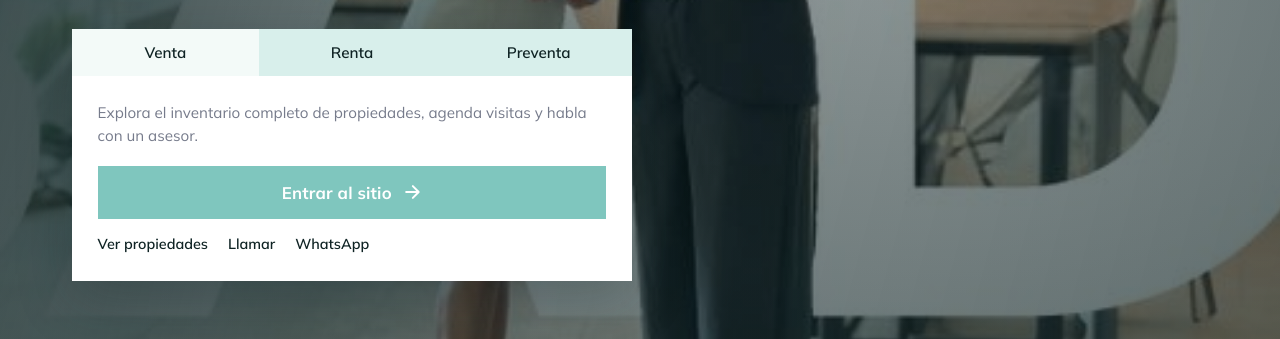
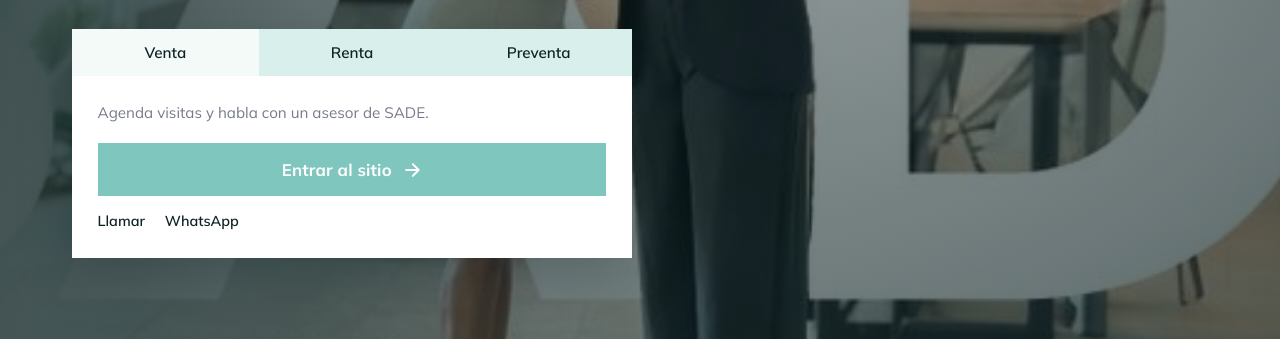
Before and after one commit to Ciencias75/sade-recepcion, a plain HTML site: page index.html in a window 1280 px wide. Shown: the part 446-785 px from the top of the page. Drawn offline with Linux system fonts and the light colour scheme.

Commit message:
Ocultar catalogo de la UI; paginas y sitemap siguen publicos para indexacion

```diff
--- a/index.html
+++ b/index.html
@@ -324,7 +324,7 @@
         </div>
         <div class="card-body">
           <p>
-            Explora el inventario completo de propiedades, agenda visitas y habla con un asesor.
+            Agenda visitas y habla con un asesor de SADE.
           </p>
           <a class="cta" href="https://sadesi.com.mx/" title="Entrar al sitio de SADE Soluciones Inmobiliarias">
             Entrar al sitio
@@ -333,7 +333,6 @@
             </svg>
           </a>
           <div class="secondary-links">
-            <a href="propiedades.html">Ver propiedades</a>
             <a href="tel:+523330776110">Llamar</a>
             <a href="https://wa.me/523330776110" rel="noopener noreferrer" target="_blank">WhatsApp</a>
           </div>
```
